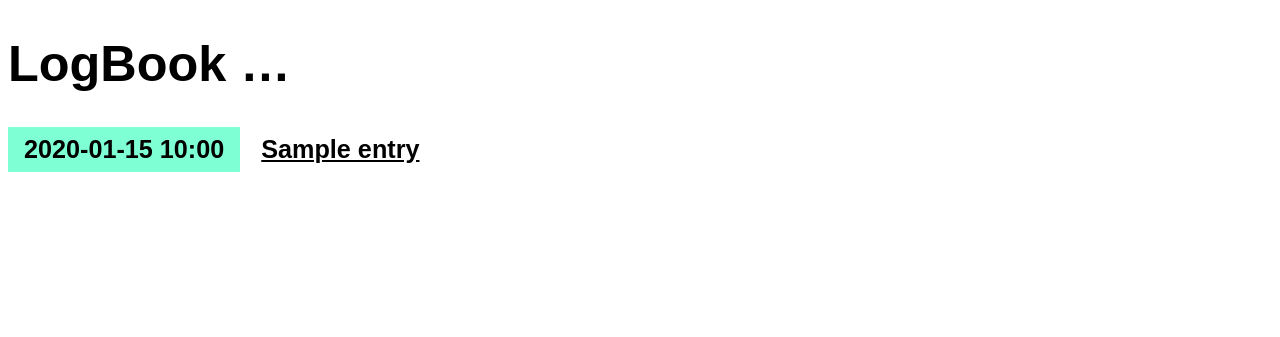
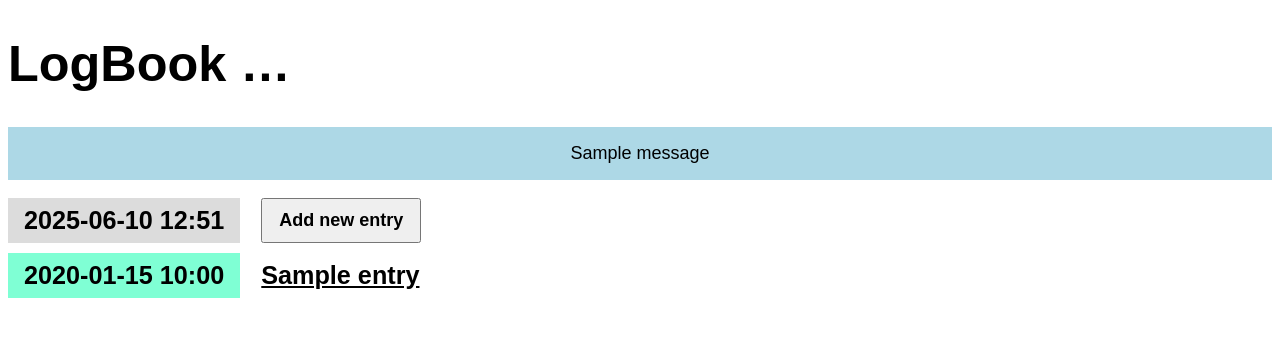
Before and after one commit to carvalhocaio/logbook, a Django app: page / in a window 1280 px wide. Shown: the top 337 px of the page. Run offline with Django 5.2, Linux system fonts and the light colour scheme; tables that the repository leaves empty hold one stand-in row (values such as "Sample post"); one stand-in notice (Sample message) is shown.

Commit message:
Add message handling and styling for entry notifications; update views to include success messages

```diff
--- a/backend/entries/static/css/diary.css
+++ b/backend/entries/static/css/diary.css
@@ -99,3 +99,18 @@ input[type="submit"] {
 .Sunday {
   background-color: lightsalmon;
 }
+
+/* Messages */
+
+.messages {
+  padding: 0;
+  list-style: none;
+}
+
+.message {
+  width: 100%;
+  background: lightblue;
+  padding: 1rem;
+  text-align: center;
+  margin: 1rem 0;
+}
--- a/backend/entries/templates/entries/base.html
+++ b/backend/entries/templates/entries/base.html
@@ -11,6 +11,16 @@
 <body>
   <h1><a href="/">LogBook …</a></h1>
 
+  {% if messages %}
+  <ul class="messages">
+    {% for message in messages %}
+    <li class="message">
+      {{ message }}
+    </li>
+    {% endfor %}
+  </ul>
+  {% endif %}
+
   {% block content %}{% endblock content %}
 
 </body>
--- a/backend/entries/templates/entries/entry_detail.html
+++ b/backend/entries/templates/entries/entry_detail.html
@@ -6,4 +6,9 @@
   <h3>{{ entry.title }}</h3>
   <p>{{ entry.content }}</p>
 </article>
+
+<p>
+  <a href="{% url 'entry-update' entry.id %}">✍️ Edit</a>
+  <a href="{% url 'entry-delete' entry.id %}">⛔ Delete</a>
+</p>
 {% endblock content %}
--- a/backend/entries/templates/entries/entry_list.html
+++ b/backend/entries/templates/entries/entry_list.html
@@ -1,6 +1,12 @@
 {% extends "entries/base.html" %}
 
 {% block content %}
+
+<article>
+  <h2 class="mark">{% now "Y-m-d H:i" %}</em></h2>
+  <a href="{% url 'entry-create' %}"><button>Add new entry</button></a>
+</article>
+
 {% for entry in entry_list %}
 <article>
   <h2 class="{{ entry.date_created|date:'l' }}">
--- a/backend/entries/views.py
+++ b/backend/entries/views.py
@@ -1,3 +1,5 @@
+from django.contrib import messages
+from django.contrib.messages.views import SuccessMessageMixin
 from django.urls import reverse_lazy
 from django.views.generic import (
     ListView,
@@ -17,14 +19,16 @@ class EntryListView(ListView):
 class EntryDetailView(DetailView):
     model = Entry
 
-class EntryCreateView(CreateView):
+class EntryCreateView(SuccessMessageMixin, CreateView):
     model = Entry
     fields = ['title', 'content']
     success_url = reverse_lazy('entry-list')
+    success_message = "Your new entry was created!"
 
-class EntryUpdateView(UpdateView):
+class EntryUpdateView(SuccessMessageMixin, UpdateView):
     model = Entry
     fields = ['title', 'content']
+    success_message = "Your entry was updated!"
 
     def get_success_url(self):
         return reverse_lazy(
@@ -35,3 +39,8 @@ class EntryUpdateView(UpdateView):
 class EntryDeleteView(DeleteView):
     model = Entry
     success_url = reverse_lazy("entry-list")
+    success_message = "Your entry was deleted!"
+
+    def delete(self, request, *args, **kwargs):
+        messages.success(self.request, self.success_message)
+        return super().delete(request, *args, **kwargs)
```
